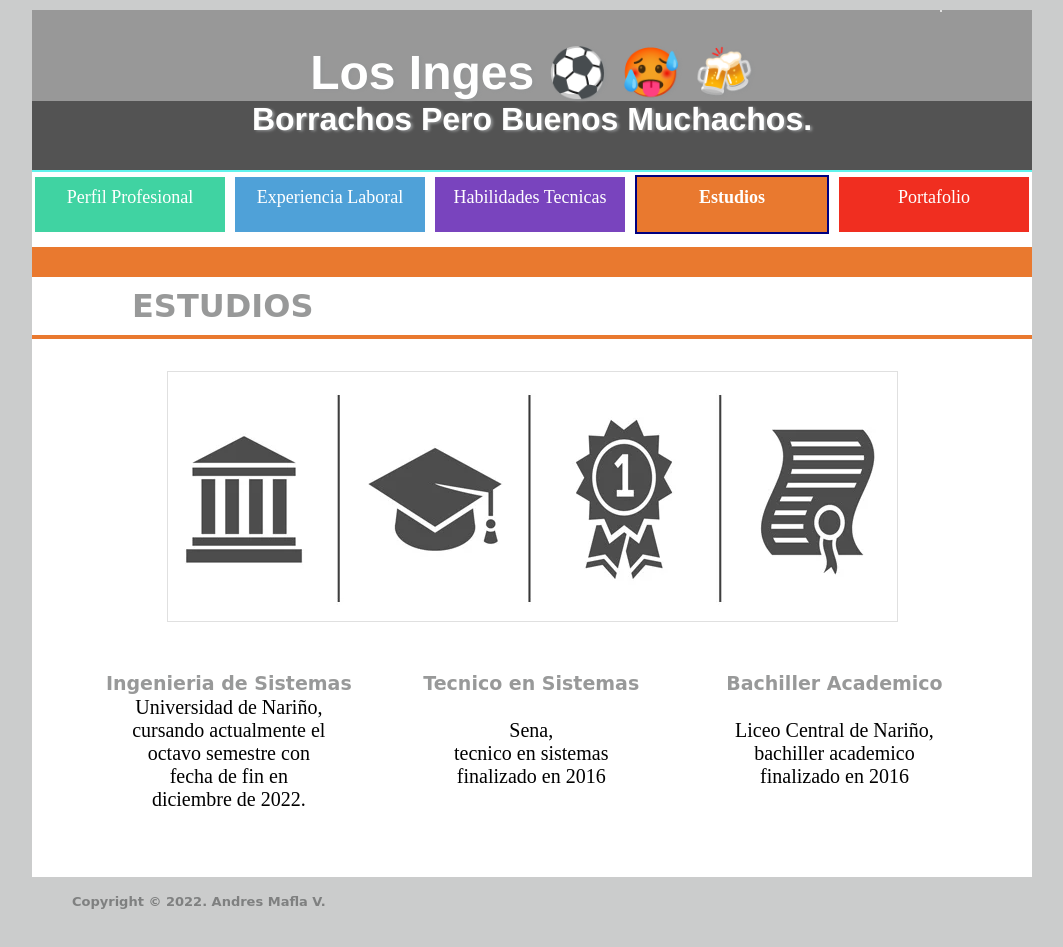
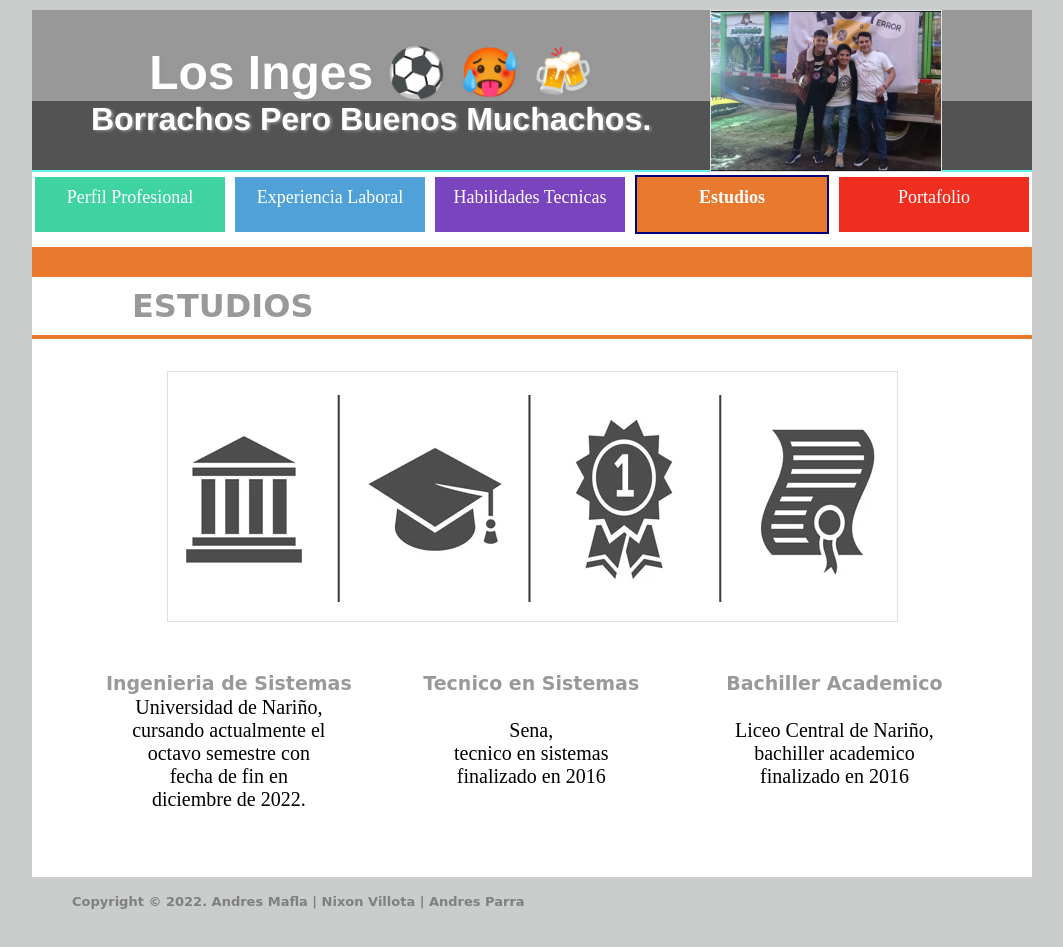
Before and after one commit to andresmafla/Hoja_vida, a plain HTML site: page educacion.html in a window 1280 px wide. Shown: the whole page, without its empty margins (108-1171 px from the left). Drawn offline with Linux system fonts and the light colour scheme.

Commit message:
final final no va mas

```diff
--- a/educacion.html
+++ b/educacion.html
@@ -11,7 +11,7 @@
 </head>
 <body>
     <div class="container-all">
-        <img src="images/foto.png" alt="" style="margin-right: 90px; float: right;">
+        <img src="images/foto.png" width="230" height="160" alt="" style="margin-right: 90px; float: right;">
 
         <h1>Los Inges ⚽ 🥵 🍻</h1>
 
@@ -59,7 +59,7 @@
 
     </div>
 
-    <h4 style="margin-left: 180px;">Copyright © 2022. Andres Mafla V.</h4>
+    <h4 style="margin-left: 180px;">Copyright © 2022. Andres Mafla | Nixon Villota | Andres Parra</h4>
     </div>
 
 </body>
```
Also changed, not shown: experienciaLaboral.html (+2 -2 lines), habilidadesTecnicas.html (+2 -2 lines), index.html (+2 -2 lines), portafolio.html (+2 -2 lines), images/foto.jpeg (deleted), images/foto.png (added).
